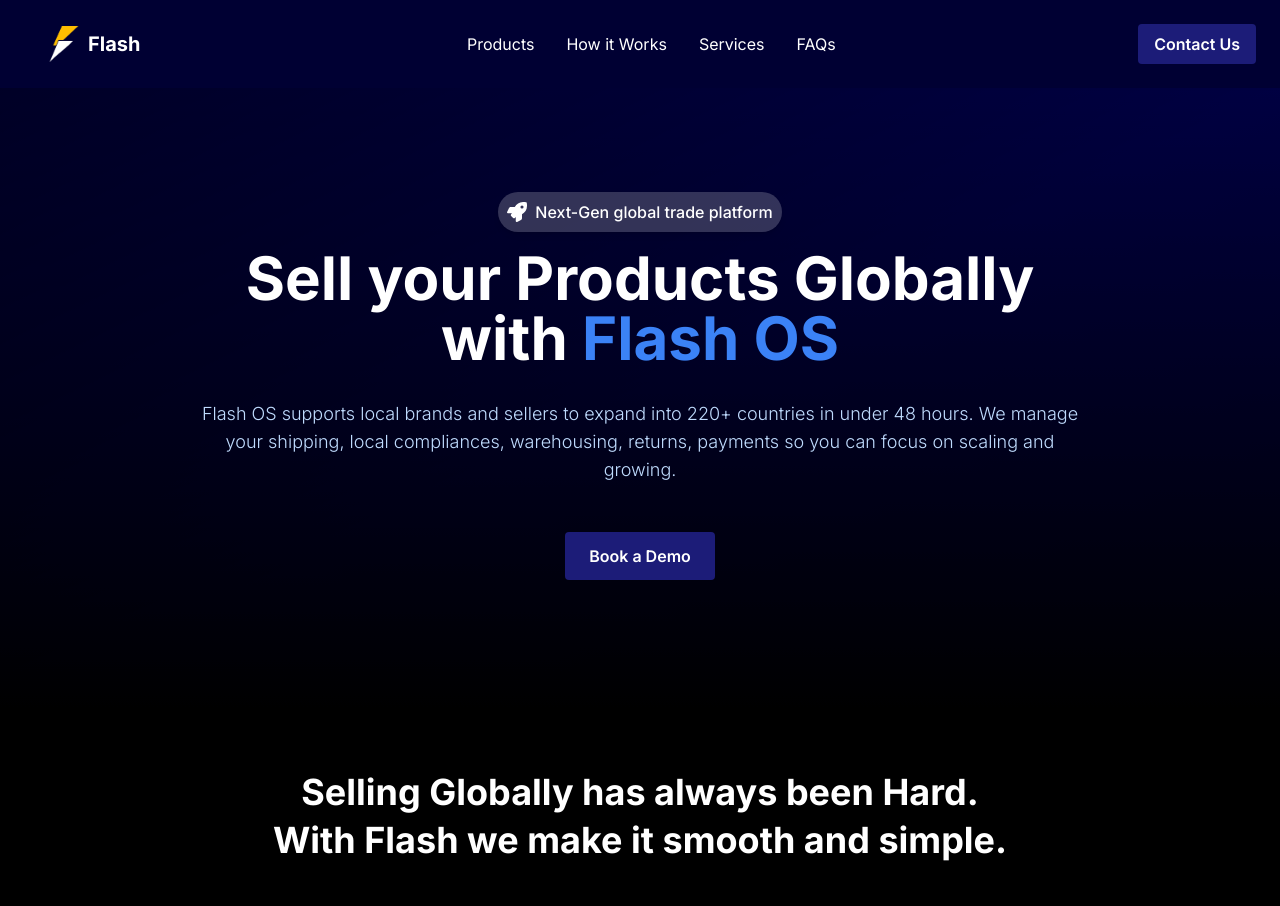
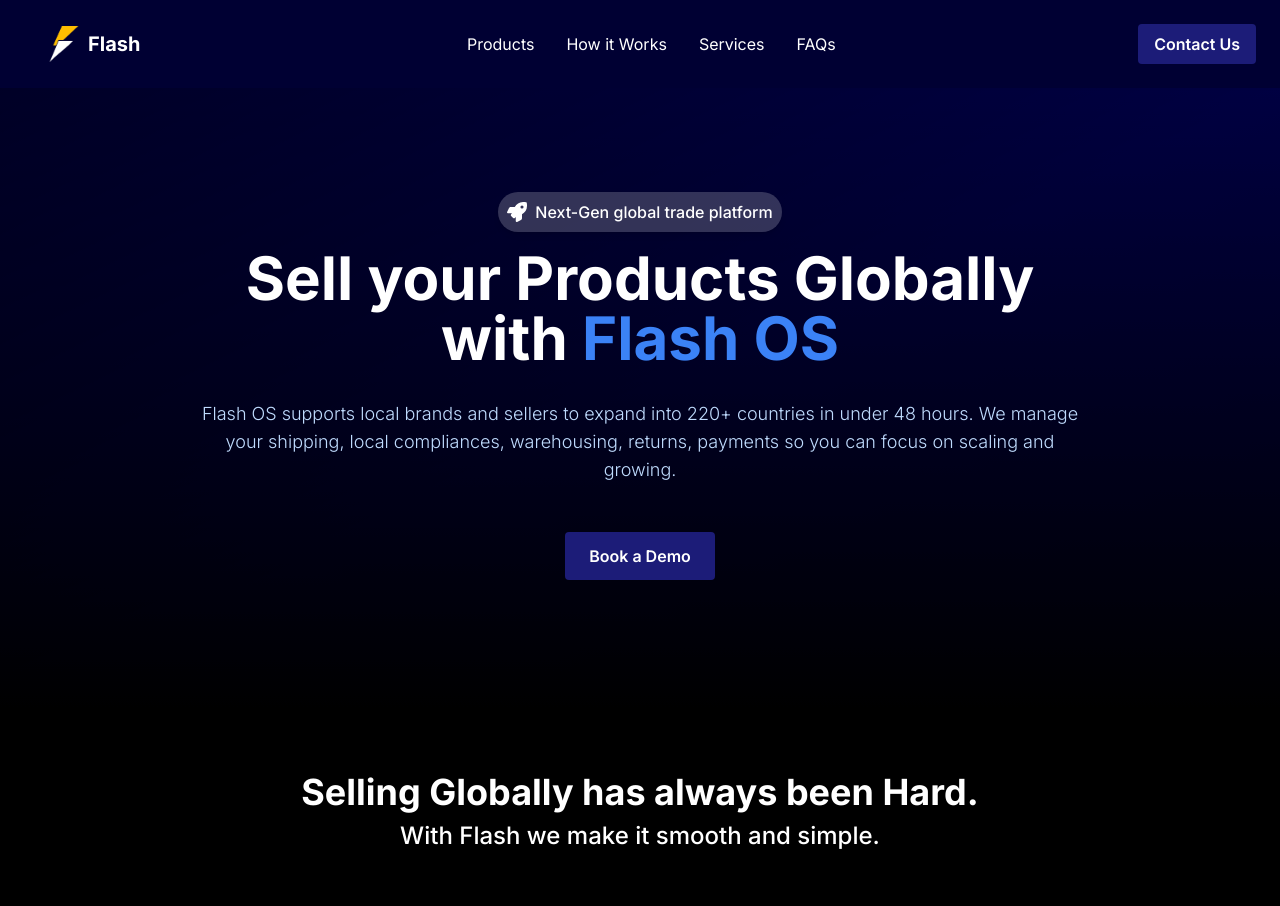
Before and after one commit to omkar-murala/flash, a Next.js app: page / in a window 1280 px wide. Shown: the top 906 px of the page. Built offline with nearby package versions, Linux system fonts and the light colour scheme.

Commit message:
complete

```diff
--- a/src/app/page.tsx
+++ b/src/app/page.tsx
@@ -168,7 +168,7 @@ const HomePage = () => {
       <h2 className="text-center text-2xl md:text-3xl lg:text-4xl font-bold mb-2 font-[Inter Tight]">
             Selling Globally has always been Hard.
           </h2>
-          <h2 className="text-center text-2xl md:text-3xl lg:text-4xl font-bold mb-2 font-[Inter Tight]">
+          <h2 className="text-center text-xl md:text-2xl lg:text-2xl font-medium mb-2 font-[Inter Tight]">
             With Flash we make it smooth and simple.
           </h2>
           <br></br>
```
